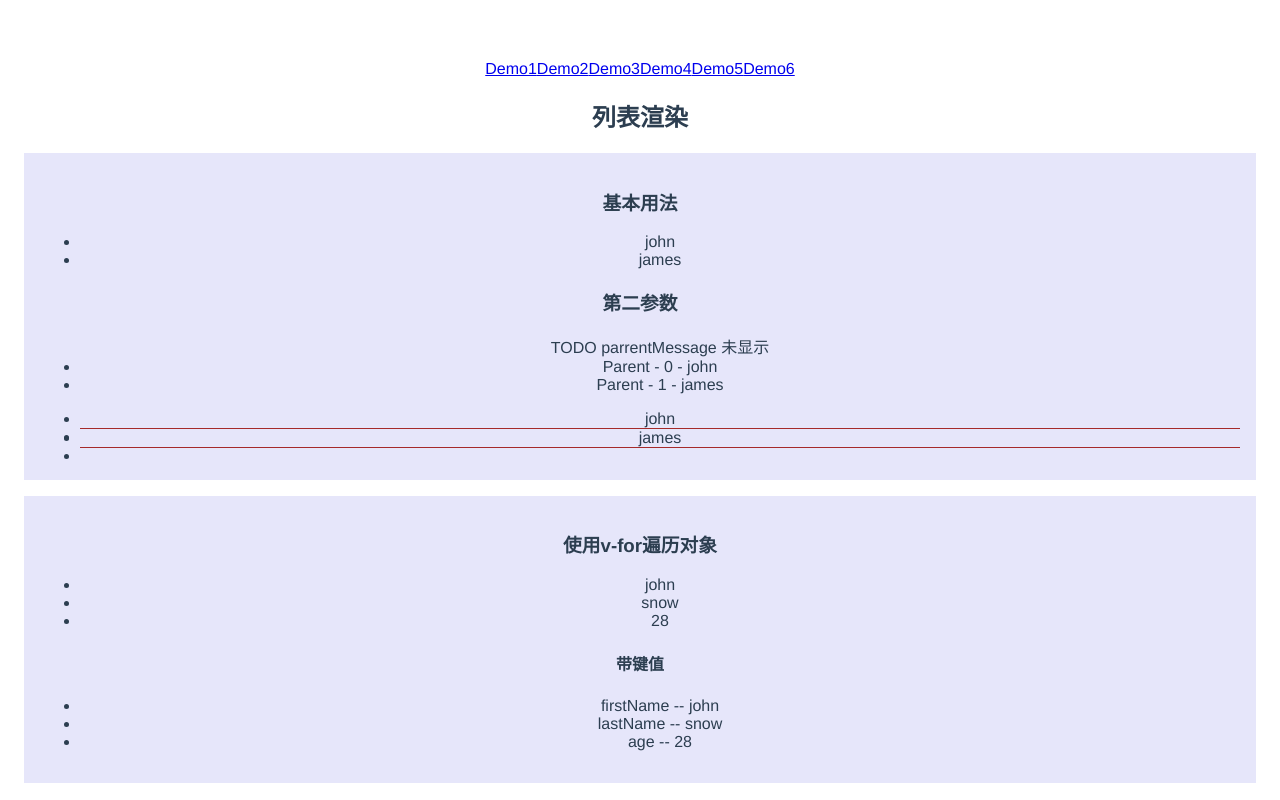
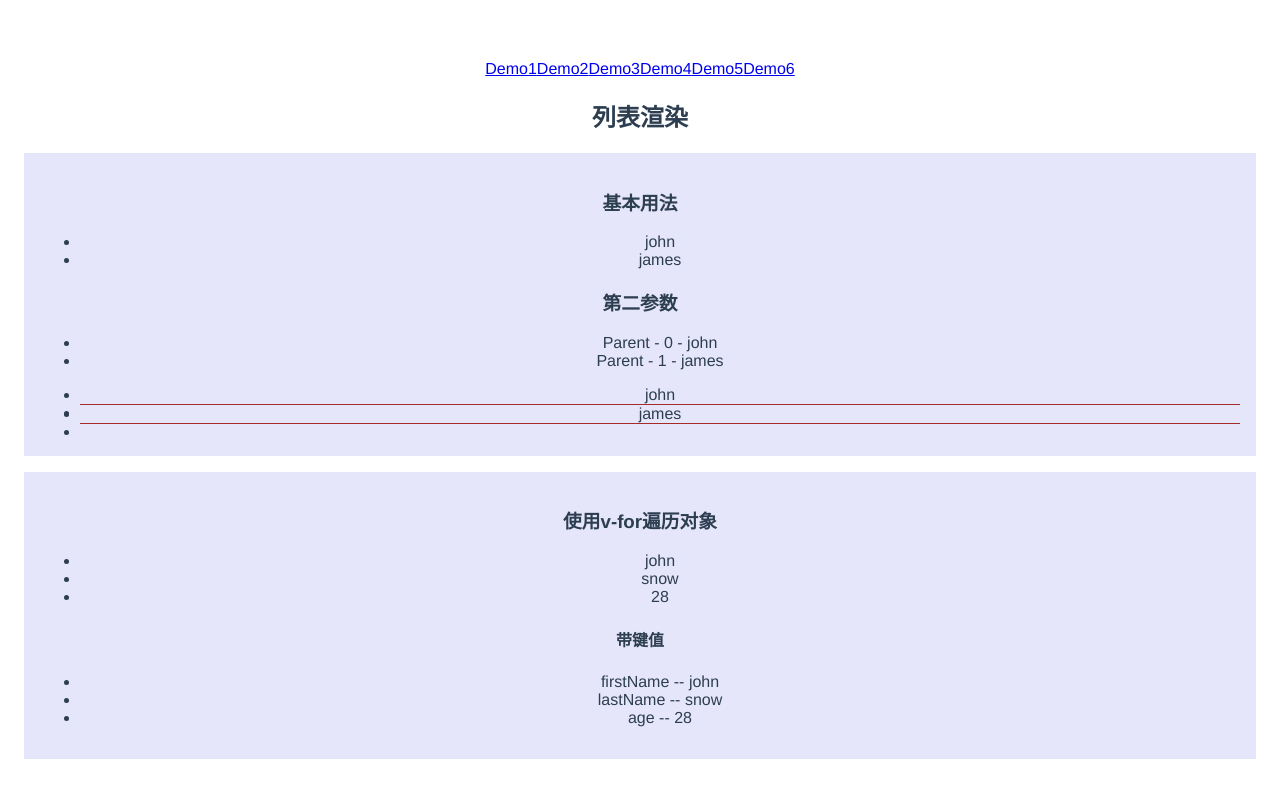
Before and after one commit to lhalcyon/vue-study, a Vue app: page /#/6 in a window 1280 px wide. Built offline with nearby package versions, Linux system fonts and the light colour scheme.

Commit message:
解决样式引入无效问题.

```diff
--- a/index.html
+++ b/index.html
@@ -1,5 +1,5 @@
 <!DOCTYPE html>
-<link rel="stylesheet"href="./src/assets/css/common.css"/>
+<!--<link rel="stylesheet"href="/src/assets/css/common.css"/>-->
 <html>
   <head>
     <meta charset="utf-8">
--- a/src/App.vue
+++ b/src/App.vue
@@ -1,3 +1,4 @@
+
 <template>
   <div id="app">
     <router-view></router-view>
@@ -11,6 +12,8 @@ export default {
 </script>
 
 <style>
+  @import "assets/css/common.css";
+
 #app {
   font-family: 'Avenir', Helvetica, Arial, sans-serif;
   -webkit-font-smoothing: antialiased;
--- a/src/assets/css/common.css
+++ b/src/assets/css/common.css
@@ -3,3 +3,6 @@
   padding: 16px;
   margin: 16px;
 }
+body{
+  color: aquamarine;
+}
--- a/src/components/Demo6.vue
+++ b/src/components/Demo6.vue
@@ -1,3 +1,4 @@
+
 <template>
     <div>
       <h2>列表渲染</h2>
@@ -11,7 +12,6 @@
         </ul>
         <h3>第二参数</h3>
         <ul>
-          TODO parrentMessage 未显示
           <li v-for="(item , index) in items">
             {{ pMessage }} - {{ index }} - {{ item.message }}
           </li>
```
Also changed, not shown: 1 other file (tests, documents, lock files or other folders).
